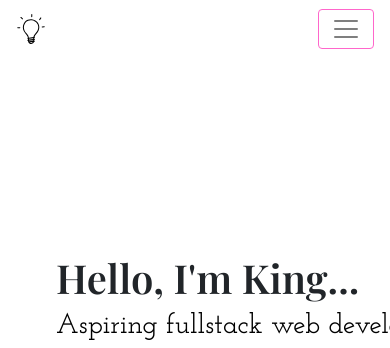
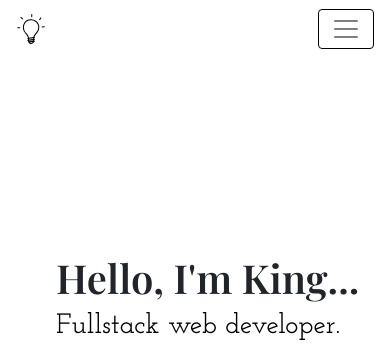
Before and after one commit to kingsiao/webportfolio, a plain HTML site: page index.html in a window 390 px wide. Shown: the top 348 px of the page. Drawn offline with nearby package versions, Linux system fonts and the light colour scheme.

Commit message:
Change text in landing page section

```diff
--- a/index.html
+++ b/index.html
@@ -62,7 +62,7 @@
       <div id="home" class="row ml-2 mt-5 d-flex align-items-center justify-content-center min-vh-100 p-5">
         <div class="col-12">
           <h1>Hello, I'm King...</h1>
-          <h3>Aspiring fullstack web developer.</h1>
+          <h3>Fullstack web developer.</h1>
           <div>
             <a class="p-2" href="https://twitter.com/KingSiao" target="_blank">
               <img class="footer-icon" src="./images/6214703_bird_logo_twitter_icon.svg" alt="">
--- a/styles.css
+++ b/styles.css
@@ -2,16 +2,16 @@
   margin: 0;
   padding: 0;
   box-sizing: border-box;
-  font-family: 'Alegreya Sans', sans-serif;
+  font-family: "Alegreya Sans", sans-serif;
 }
 
 h1 {
-  font-family: 'Playfair Display', serif;
+  font-family: "Playfair Display", serif;
 }
 
 h3,
 h4 {
-  font-family: 'Josefin Slab', serif;
+  font-family: "Josefin Slab", serif;
   color: #000;
 }
 
@@ -20,7 +20,7 @@ h4 {
 }
 
 .box-2 {
-  background-color: #C66B3D;
+  background-color: #c66b3d;
 }
 
 .box-3 {
@@ -32,5 +32,5 @@ h4 {
 }
 
 .custom-toggler.navbar-toggler {
-  border-color: rgb(255,102,203) !important;
+  border-color: black !important;
 }
```
